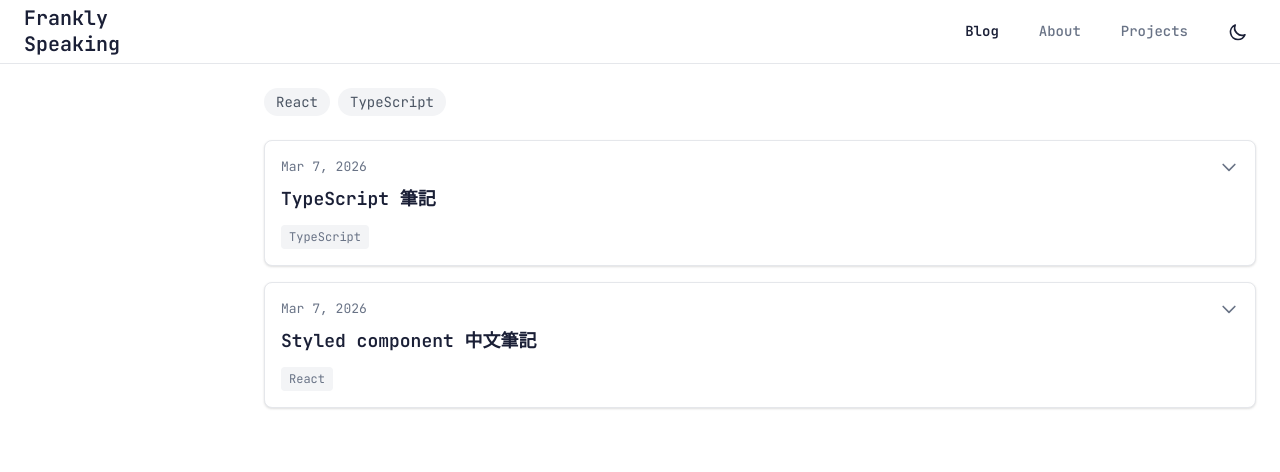
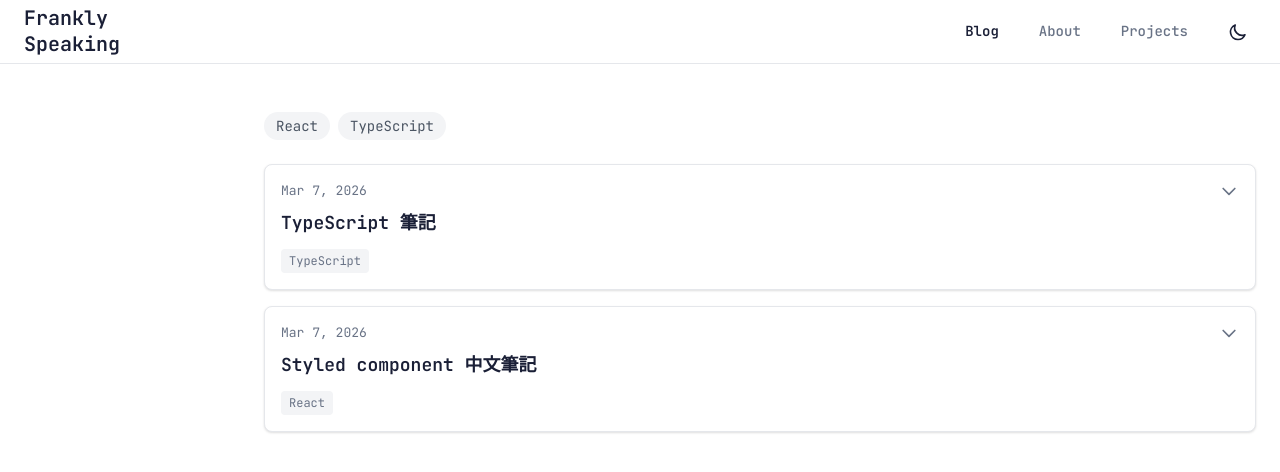
Before and after one commit to franKobayasi/frankly-speaking, a Next.js app: page /frankly-speaking/blog in a window 1280 px wide. Shown: the top 472 px of the page. Built offline with nearby package versions, Linux system fonts and the light colour scheme.

Commit message:
fix: add top margin to blog page content

```diff
--- a/src/pages/blog/index.tsx
+++ b/src/pages/blog/index.tsx
@@ -80,7 +80,7 @@ export default function BlogPage({ posts: initialPosts, allTags: tags, darkMode,
       />
 
       <main className="main-content">
-        <div className="blog-page">
+        <div className="blog-page" style={{ marginTop: '24px' }}>
 
 
           {/* Tag Filter - Always visible on page */}
--- a/src/pages/index.tsx
+++ b/src/pages/index.tsx
@@ -88,7 +88,7 @@ export default function HomePage({ posts: initialPosts, allTags: tags, darkMode,
       />
 
       <main className="main-content">
-        <div className="blog-page">
+        <div className="blog-page" style={{ marginTop: '24px' }}>
           {/* Tag Filter */}
           {tags && tags.length > 0 && (
             <div className="flex flex-wrap gap-2 mb-6">
```
